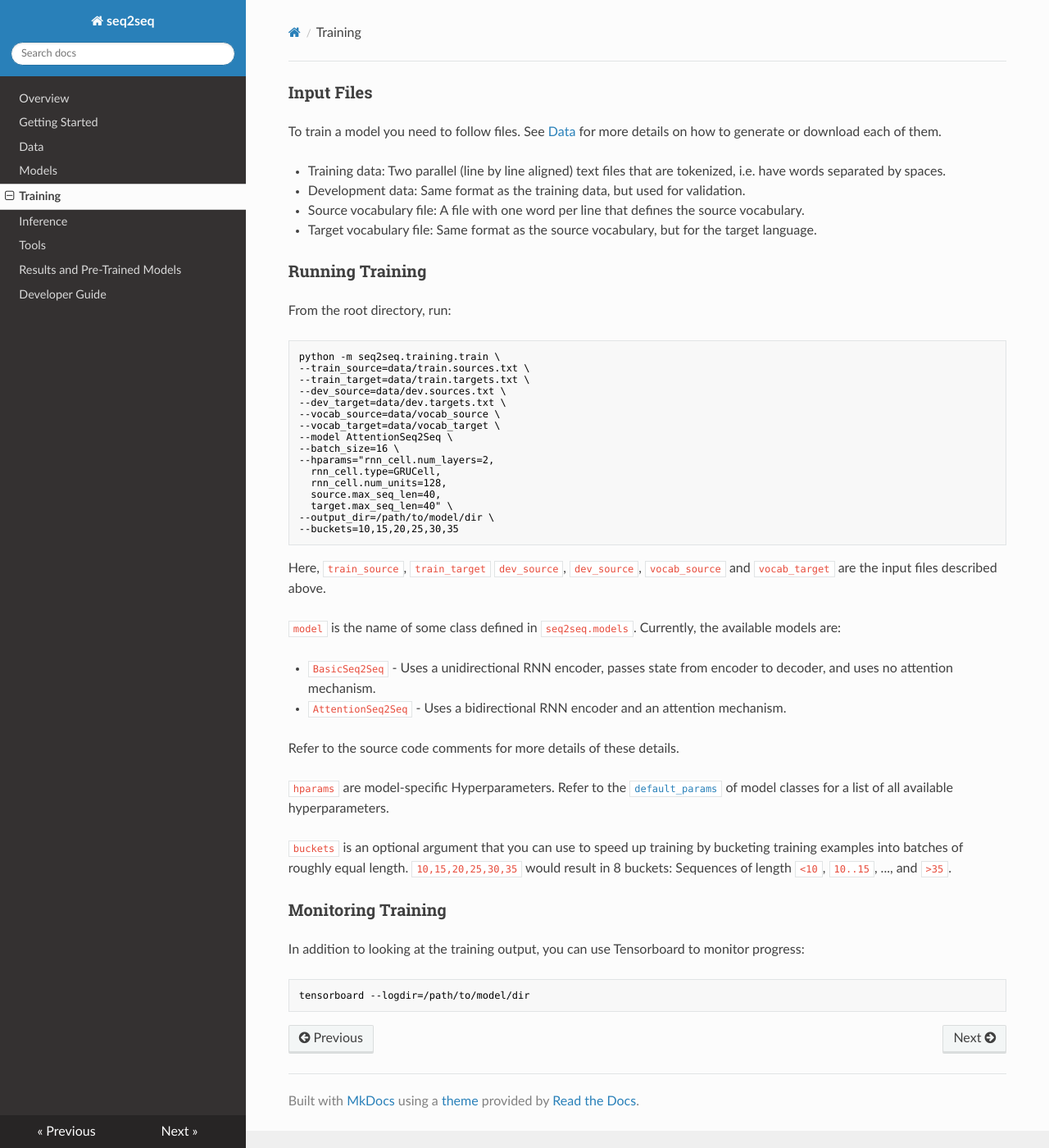
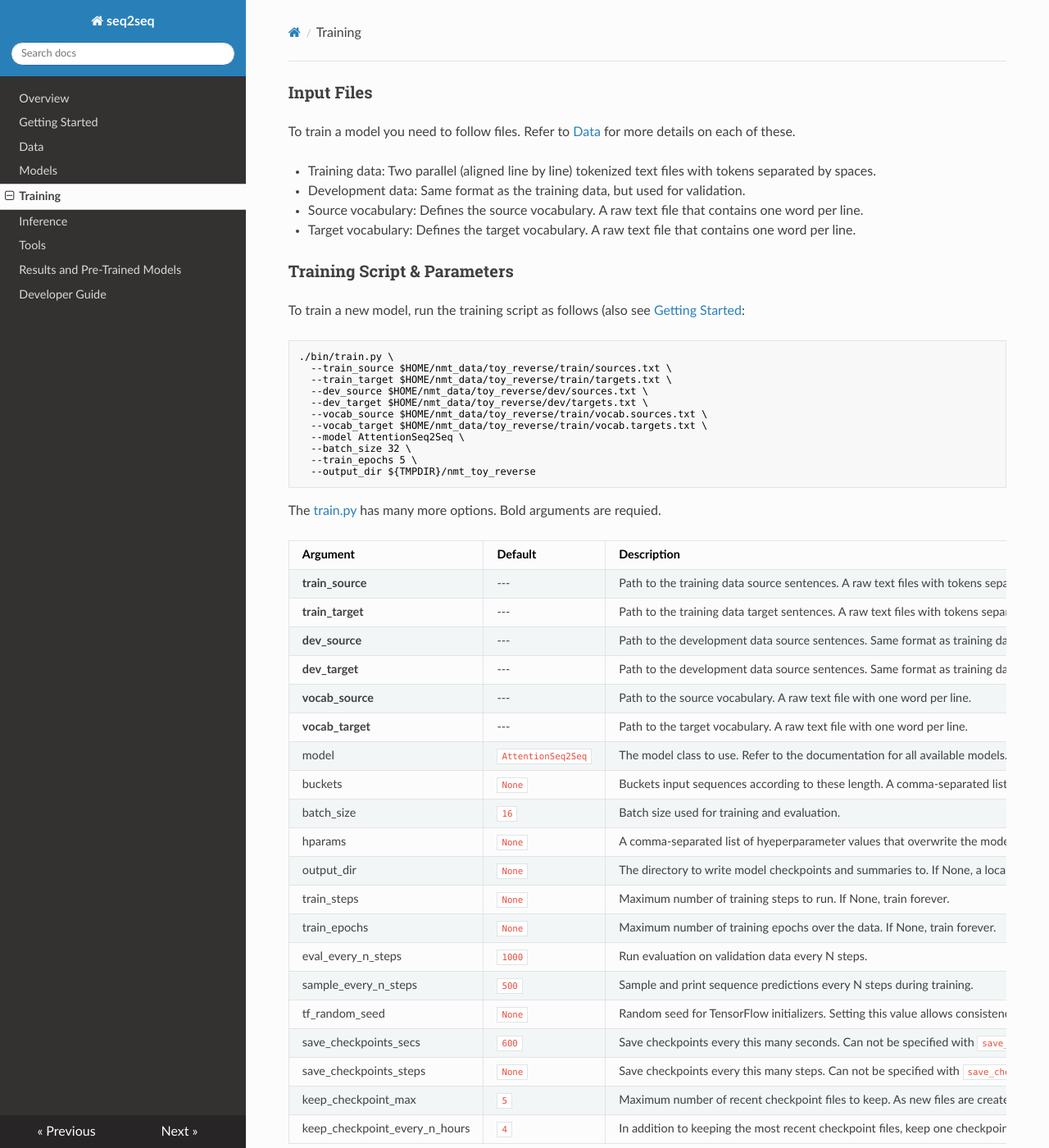
Before and after one commit to google/seq2seq, an MkDocs documentation site: the page built from docs/training.md, in a window 1280 px wide and 1400 px high. Shown: the whole window at 82% size. Built offline with MkDocs 1.6.1, drawn with Linux system fonts in a browser that asks for light colours; nearby versions of some CDN libraries; old or Windows-style settings are respelled for this version of MkDocs; some of the changed text lies outside the part shown.

Commit message:
Add Training documentation

````diff
--- a/docs/training.md
+++ b/docs/training.md
@@ -1,51 +1,66 @@
 ### Input Files
 
-To train a model you need to follow files. See [Data](https://github.com/dennybritz/seq2seq/wiki/Data) for more details on how to generate or download each of them.
+To train a model you need to follow files. Refer to [Data](https://github.com/dennybritz/seq2seq/wiki/Data) for more details on each of these.
 
-- Training data: Two parallel (line by line aligned) text files that are tokenized, i.e. have words separated by spaces.
+- Training data: Two parallel (aligned line by line) tokenized text files with tokens separated by spaces.
 - Development data: Same format as the training data, but used for validation.
-- Source vocabulary file: A file with one word per line that defines the source vocabulary.
-- Target vocabulary file: Same format as the source vocabulary, but for the target language.
+- Source vocabulary: Defines the source vocabulary. A raw text file that contains one word per line.
+- Target vocabulary: Defines the target vocabulary. A raw text file that contains one word per line.
 
-### Running Training
+### Training Script & Parameters
 
-From the root directory, run:
+To train a new model, run the training script as follows (also see [Getting Started](getting_started.md):
 
 ```shell
-python -m seq2seq.training.train \
---train_source=data/train.sources.txt \
---train_target=data/train.targets.txt \
---dev_source=data/dev.sources.txt \
---dev_target=data/dev.targets.txt \
---vocab_source=data/vocab_source \
---vocab_target=data/vocab_target \
---model AttentionSeq2Seq \
---batch_size=16 \
---hparams="rnn_cell.num_layers=2,
-  rnn_cell.type=GRUCell,
-  rnn_cell.num_units=128,
-  source.max_seq_len=40,
-  target.max_seq_len=40" \
---output_dir=/path/to/model/dir \
---buckets=10,15,20,25,30,35
+./bin/train.py \
+  --train_source $HOME/nmt_data/toy_reverse/train/sources.txt \
+  --train_target $HOME/nmt_data/toy_reverse/train/targets.txt \
+  --dev_source $HOME/nmt_data/toy_reverse/dev/sources.txt \
+  --dev_target $HOME/nmt_data/toy_reverse/dev/targets.txt \
+  --vocab_source $HOME/nmt_data/toy_reverse/train/vocab.sources.txt \
+  --vocab_target $HOME/nmt_data/toy_reverse/train/vocab.targets.txt \
+  --model AttentionSeq2Seq \
+  --batch_size 32 \
+  --train_epochs 5 \
+  --output_dir ${TMPDIR}/nmt_toy_reverse
 ```
 
-Here, `train_source`, `train_target` `dev_source`, `dev_source`, `vocab_source` and `vocab_target` are the input files described above.
+The [train.py](https://github.com/dennybritz/seq2seq/blob/master/bin/train.py) has many more options. Bold arguments
+are requied.
 
-`model` is the name of some class defined in `seq2seq.models`. Currently, the available models are:
+| Argument | Default | Description |
+| --- | --- | --- |
+| **train_source** | --- | Path to the training data source sentences. A raw text files with tokens separated by spaces. |
+| **train_target** | --- | Path to the training data target sentences. A raw text files with tokens separated by spaces. |
+| **dev_source** | --- | Path to the development data source sentences. Same format as training data. |
+| **dev_target** | --- | Path to the development data source sentences. Same format as training data.|
+| **vocab_source** | --- | Path to the source vocabulary. A raw text file with one word per line. |
+| **vocab_target** | --- | Path to the target vocabulary. A raw text file with one word per line. |
+| model | `AttentionSeq2Seq` | The model class to use. Refer to the documentation for all available models. |
+| buckets | `None` | Buckets input sequences according to these length. A comma-separated list of sequence length buckets, e.g. `"10,20,30"` would result in 4 buckets: `<10, 10-20, 20-30, >30`. `None` disables bucketing. |
+| batch_size | `16` | Batch size used for training and evaluation. |
+| hparams | `None` | A comma-separated list of hyeperparameter values that overwrite the model defaults, e.g. `"optimizer.name=Adam,optimizer.learning_rate=0.1"`. Refer to the documentation for a detailed list of available hyperparameters. |
+| output_dir | `None` | The directory to write model checkpoints and summaries to. If None, a local temporary directory is created. |
+| train_steps | `None` | Maximum number of training steps to run. If None, train forever. |
+| train_epochs | `None` | Maximum number of training epochs over the data. If None, train forever. |
+| eval_every_n_steps | `1000` | Run evaluation on validation data every N steps. |
+| sample_every_n_steps | `500` | Sample and print sequence predictions every N steps during training. |
+| tf_random_seed | `None` | Random seed for TensorFlow initializers. Setting this value allows consistency between reruns. |
+| save_checkpoints_secs | `600` | Save checkpoints every this many seconds. Can not be specified with `save_checkpoints_steps`. |
+| save_checkpoints_steps | `None` | Save checkpoints every this many steps. Can not be specified with `save_checkpoints_secs`. |
+| keep_checkpoint_max | `5` | Maximum number of recent checkpoint files to keep. As new files are created, older files are deleted. If None or 0, all checkpoint files are kept. |
+| keep_checkpoint_every_n_hours | `4` | In addition to keeping the most recent checkpoint files, keep one checkpoint file for every N hours of training. |
 
-- `BasicSeq2Seq` - Uses a unidirectional RNN encoder, passes state from encoder to decoder, and uses no attention mechanism.
-- `AttentionSeq2Seq` - Uses a bidirectional RNN encoder and an attention mechanism.
 
-Refer to the source code comments for more details of these details.
+### Distributed Training
 
-`hparams` are model-specific Hyperparameters. Refer to the [`default_params`](https://github.com/dennybritz/seq2seq/blob/master/seq2seq/models/attention_seq2seq.py#L25) of model classes for a list of all available hyperparameters.
+Distributed Training is supported out of the box using `tf.learn`. Cluster Configurations can be specified using
+the `TF_CONFIG` environment variable, which is parsed by the [`RunConfig`](https://github.com/tensorflow/tensorflow/blob/master/tensorflow/contrib/learn/python/learn/estimators/run_config.py). Refer to the [Distributed Tensorflow](https://www.tensorflow.org/how_tos/distributed/) Guide for more information.
 
-`buckets` is an optional argument that you can use to speed up training by bucketing training examples into batches of roughly equal length. `10,15,20,25,30,35` would result in 8 buckets: Sequences of length `<10`, `10..15`, ..., and `>35`.
 
 ### Monitoring Training
 
-In addition to looking at the training output, you can use Tensorboard to monitor progress:
+In addition to looking at the output of the training script, Tensorflow write summaries and training logs into the specified `output_dir`. Use [Tensorboard](https://www.tensorflow.org/how_tos/summaries_and_tensorboard/) to visualize training progress.
 
 ```shell
 tensorboard --logdir=/path/to/model/dir
````
Also changed, not shown: 1 other file.
